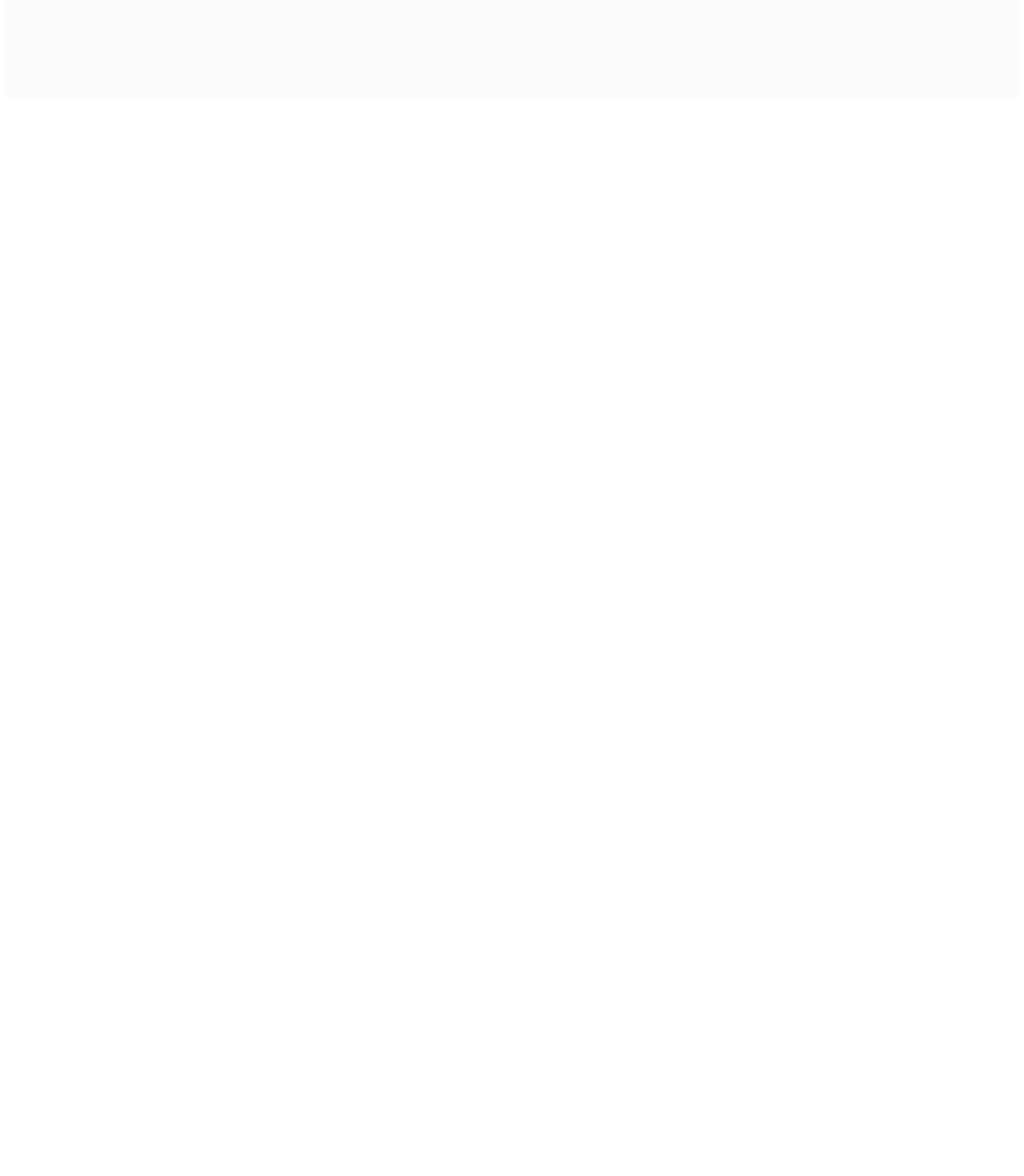
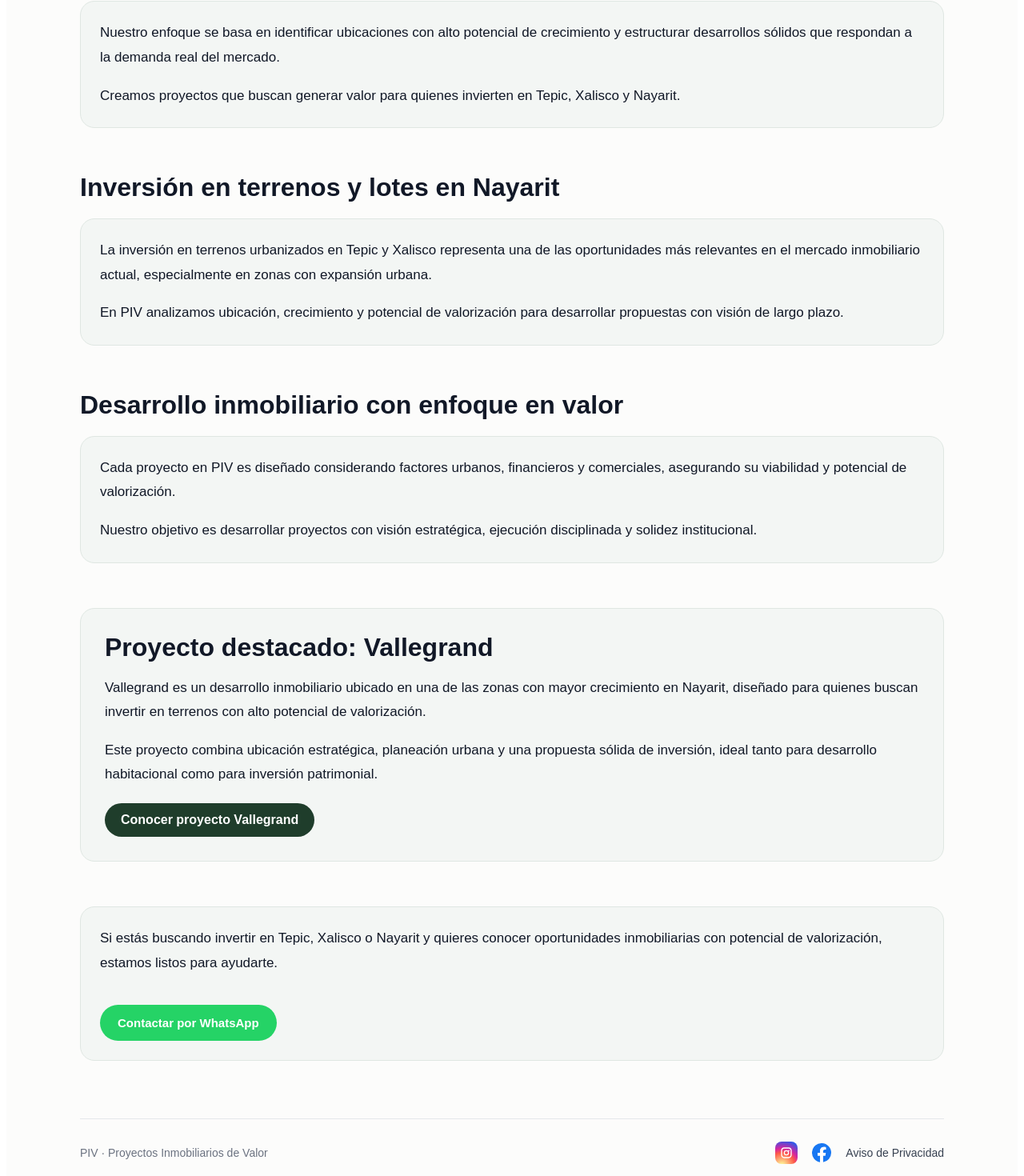
Before and after one commit to PIV1/PIV, a Next.js app: page /desarrollador-inmobiliario-tepic in a window 1280 px wide. Shown: the part 681-2151 px from the top of the page at 80% size. Before the commit the page ends 816 px from the top, so only its background shows below. Built offline with nearby package versions, Linux system fonts and the light colour scheme.

Commit message:
Update desarrollador-inmobiliario-tepic.js

```diff
--- a/pages/desarrollador-inmobiliario-tepic.js
+++ b/pages/desarrollador-inmobiliario-tepic.js
@@ -102,19 +102,41 @@
           </a>
 
           <nav style={{ fontSize: "14px", color: "#374151" }}>
-            <a href="/" style={{ marginRight: "18px", color: "#374151", textDecoration: "none" }}>
+            <a
+              href="/"
+              style={{
+                marginRight: "18px",
+                color: "#374151",
+                textDecoration: "none",
+              }}
+            >
               Inicio
             </a>
-            <a href="/#nosotros" style={{ marginRight: "18px", color: "#374151", textDecoration: "none" }}>
+            <a
+              href="/#nosotros"
+              style={{
+                marginRight: "18px",
+                color: "#374151",
+                textDecoration: "none",
+              }}
+            >
               Nosotros
             </a>
-            <a href="/#contacto" style={{ color: "#374151", textDecoration: "none" }}>
+            <a
+              href="/#contacto"
+              style={{ color: "#374151", textDecoration: "none" }}
+            >
               Contacto
             </a>
           </nav>
         </header>
 
-        <section style={{ paddingTop: "64px", paddingBottom: "24px" }}>
+        <section
+          style={{
+            paddingTop: "64px",
+            paddingBottom: "24px",
+          }}
+        >
           <div
             style={{
               display: "inline-block",
@@ -129,16 +151,41 @@
             Oportunidades inmobiliarias en Tepic, Xalisco y Nayarit
           </div>
 
-          <h1 style={{ fontSize: "52px", lineHeight: "1.08", margin: "0 0 18px", maxWidth: "950px" }}>
+          <h1
+            style={{
+              fontSize: "52px",
+              lineHeight: "1.08",
+              margin: "0 0 18px",
+              maxWidth: "950px",
+            }}
+          >
             Desarrollador inmobiliario en Tepic y Nayarit
           </h1>
 
-          <p style={{ fontSize: "20px", lineHeight: "1.7", color: "#4b5563", maxWidth: "900px", margin: 0 }}>
+          <p
+            style={{
+              fontSize: "20px",
+              lineHeight: "1.7",
+              color: "#4b5563",
+              maxWidth: "900px",
+              margin: 0,
+            }}
+          >
             En{" "}
-            <a href="/" style={{ color: "#1f3d2b", fontWeight: "600", textDecoration: "none" }}>
+            <a
+              href="/"
+              style={{
+                color: "#1f3d2b",
+                fontWeight: "600",
+                textDecoration: "none",
+              }}
+            >
               PIV
             </a>{" "}
-            desarrollamos proyectos inmobiliarios en Tepic, Xalisco y todo el estado de Nayarit.
+            desarrollamos proyectos inmobiliarios en Tepic, Xalisco y todo el
+            estado de Nayarit, enfocados en la planeación estratégica, la
+            valorización del suelo y la generación de oportunidades reales de
+            inversión.
           </p>
 
           <a href={whatsappLink} target="_blank" rel="noreferrer" style={buttonStyle}>
@@ -146,7 +193,227 @@
           </a>
         </section>
 
-        {/* TODO tu resto del contenido sigue igual... */}
+        <section style={{ marginTop: "56px" }}>
+          <h2 style={{ fontSize: "32px", marginBottom: "10px" }}>
+            Proyectos inmobiliarios en Tepic y Xalisco
+          </h2>
+          <div
+            style={{
+              backgroundColor: "#f3f6f4",
+              border: "1px solid #dfe7e2",
+              borderRadius: "18px",
+              padding: "24px",
+              marginTop: "20px",
+            }}
+          >
+            <p style={{ fontSize: "17px", lineHeight: "1.8", marginTop: 0 }}>
+              Nuestro enfoque se basa en identificar ubicaciones con alto potencial
+              de crecimiento y estructurar desarrollos sólidos que respondan a la
+              demanda real del mercado.
+            </p>
+            <p style={{ fontSize: "17px", lineHeight: "1.8", marginBottom: 0 }}>
+              Creamos proyectos que buscan generar valor para quienes invierten en
+              Tepic, Xalisco y Nayarit.
+            </p>
+          </div>
+        </section>
+
+        <section style={{ marginTop: "56px" }}>
+          <h2 style={{ fontSize: "32px", marginBottom: "10px" }}>
+            Inversión en terrenos y lotes en Nayarit
+          </h2>
+          <div
+            style={{
+              backgroundColor: "#f3f6f4",
+              border: "1px solid #dfe7e2",
+              borderRadius: "18px",
+              padding: "24px",
+              marginTop: "20px",
+            }}
+          >
+            <p style={{ fontSize: "17px", lineHeight: "1.8", marginTop: 0 }}>
+              La inversión en terrenos urbanizados en Tepic y Xalisco representa
+              una de las oportunidades más relevantes en el mercado inmobiliario
+              actual, especialmente en zonas con expansión urbana.
+            </p>
+            <p style={{ fontSize: "17px", lineHeight: "1.8", marginBottom: 0 }}>
+              En PIV analizamos ubicación, crecimiento y potencial de valorización
+              para desarrollar propuestas con visión de largo plazo.
+            </p>
+          </div>
+        </section>
+
+        <section style={{ marginTop: "56px" }}>
+          <h2 style={{ fontSize: "32px", marginBottom: "10px" }}>
+            Desarrollo inmobiliario con enfoque en valor
+          </h2>
+          <div
+            style={{
+              backgroundColor: "#f3f6f4",
+              border: "1px solid #dfe7e2",
+              borderRadius: "18px",
+              padding: "24px",
+              marginTop: "20px",
+            }}
+          >
+            <p style={{ fontSize: "17px", lineHeight: "1.8", marginTop: 0 }}>
+              Cada proyecto en PIV es diseñado considerando factores urbanos,
+              financieros y comerciales, asegurando su viabilidad y potencial de
+              valorización.
+            </p>
+            <p style={{ fontSize: "17px", lineHeight: "1.8", marginBottom: 0 }}>
+              Nuestro objetivo es desarrollar proyectos con visión estratégica,
+              ejecución disciplinada y solidez institucional.
+            </p>
+          </div>
+        </section>
+
+        <section style={{ marginTop: "56px" }}>
+          <div
+            style={{
+              backgroundColor: "#f3f6f4",
+              border: "1px solid #dfe7e2",
+              borderRadius: "18px",
+              padding: "30px",
+              marginTop: "20px",
+            }}
+          >
+            <h2 style={{ fontSize: "32px", marginTop: 0, marginBottom: "16px" }}>
+              Proyecto destacado: Vallegrand
+            </h2>
+
+            <p style={{ fontSize: "17px", lineHeight: "1.8" }}>
+              Vallegrand es un desarrollo inmobiliario ubicado en una de las zonas
+              con mayor crecimiento en Nayarit, diseñado para quienes buscan
+              invertir en terrenos con alto potencial de valorización.
+            </p>
+
+            <p style={{ fontSize: "17px", lineHeight: "1.8", marginBottom: 0 }}>
+              Este proyecto combina ubicación estratégica, planeación urbana y una
+              propuesta sólida de inversión, ideal tanto para desarrollo
+              habitacional como para inversión patrimonial.
+            </p>
+
+            <a
+              href="/#vallegrand"
+              style={{
+                display: "inline-block",
+                marginTop: "20px",
+                backgroundColor: "#1f3d2b",
+                color: "#ffffff",
+                padding: "12px 20px",
+                borderRadius: "999px",
+                textDecoration: "none",
+                fontWeight: "600",
+              }}
+            >
+              Conocer proyecto Vallegrand
+            </a>
+          </div>
+        </section>
+
+        <section style={{ marginTop: "56px" }}>
+          <div
+            style={{
+              backgroundColor: "#f3f6f4",
+              border: "1px solid #dfe7e2",
+              borderRadius: "18px",
+              padding: "24px",
+              marginTop: "20px",
+            }}
+          >
+            <p style={{ fontSize: "17px", lineHeight: "1.8", marginTop: 0 }}>
+              Si estás buscando invertir en Tepic, Xalisco o Nayarit y quieres
+              conocer oportunidades inmobiliarias con potencial de valorización,
+              estamos listos para ayudarte.
+            </p>
+
+            <a href={whatsappLink} target="_blank" rel="noreferrer" style={buttonStyle}>
+              Contactar por WhatsApp
+            </a>
+          </div>
+        </section>
+
+        <footer
+          style={{
+            marginTop: "72px",
+            paddingTop: "28px",
+            borderTop: "1px solid #e5e7eb",
+            display: "flex",
+            justifyContent: "space-between",
+            flexWrap: "wrap",
+            gap: "14px",
+            fontSize: "14px",
+            color: "#6b7280",
+            alignItems: "center",
+          }}
+        >
+          <div>PIV · Proyectos Inmobiliarios de Valor</div>
+
+          <div style={{ display: "flex", gap: "18px", alignItems: "center" }}>
+            <a
+              href="https://www.instagram.com/piv.tepic/"
+              target="_blank"
+              rel="noreferrer"
+              aria-label="Instagram"
+              style={{ display: "inline-flex", alignItems: "center" }}
+            >
+              <div
+                style={{
+                  width: "28px",
+                  height: "28px",
+                  borderRadius: "8px",
+                  display: "flex",
+                  alignItems: "center",
+                  justifyContent: "center",
+                  background:
+                    "radial-gradient(circle at 30% 107%, #fdf497 0%, #fdf497 5%, #fd5949 45%, #d6249f 60%, #285AEB 90%)",
+                }}
+              >
+                <svg
+                  xmlns="http://www.w3.org/2000/svg"
+                  viewBox="0 0 24 24"
+                  style={{ width: "16px", height: "16px" }}
+                >
+                  <path
+                    fill="#ffffff"
+                    d="M7.75 2h8.5C19.44 2 22 4.56 22 7.75v8.5C22 19.44 19.44 22 16.25 22h-8.5C4.56 22 2 19.44 2 16.25v-8.5C2 4.56 4.56 2 7.75 2zm0 2C5.68 4 4 5.68 4 7.75v8.5C4 18.32 5.68 20 7.75 20h8.5c2.07 0 3.75-1.68 3.75-3.75v-8.5C20 5.68 18.32 4 16.25 4h-8.5zM12 7a5 5 0 110 10 5 5 0 010-10zm0 2a3 3 0 100 6 3 3 0 000-6zm4.75-2.25a1.25 1.25 0 110 2.5 1.25 1.25 0 010-2.5z"
+                  />
+                </svg>
+              </div>
+            </a>
+
+            <a
+              href="https://www.facebook.com/PIVTepic?locale=es_LA"
+              target="_blank"
+              rel="noreferrer"
+              aria-label="Facebook"
+              style={{ display: "inline-flex", alignItems: "center" }}
+            >
+              <svg
+                xmlns="http://www.w3.org/2000/svg"
+                viewBox="0 0 24 24"
+                style={socialIconStyle}
+              >
+                <path
+                  fill="#1877F2"
+                  d="M24 12a12 12 0 10-13.88 11.85v-8.39H7.08V12h3.04V9.41c0-3 1.79-4.66 4.52-4.66 1.31 0 2.68.23 2.68.23v2.95h-1.51c-1.49 0-1.95.92-1.95 1.87V12h3.32l-.53 3.46h-2.79v8.39A12 12 0 0024 12z"
+                />
+                <path
+                  fill="#ffffff"
+                  d="M16.65 15.46L17.18 12h-3.32V9.8c0-.95.46-1.87 1.95-1.87h1.51V4.98s-1.37-.23-2.68-.23c-2.73 0-4.52 1.65-4.52 4.66V12H7.08v3.46h3.04v8.39a12.1 12.1 0 003.74 0v-8.39h2.79z"
+                />
+              </svg>
+            </a>
+
+            <a
+              href="/privacidad"
+              style={{ textDecoration: "none", color: "#374151" }}
+            >
+              Aviso de Privacidad
+            </a>
+          </div>
+        </footer>
       </div>
     </main>
   );
```
